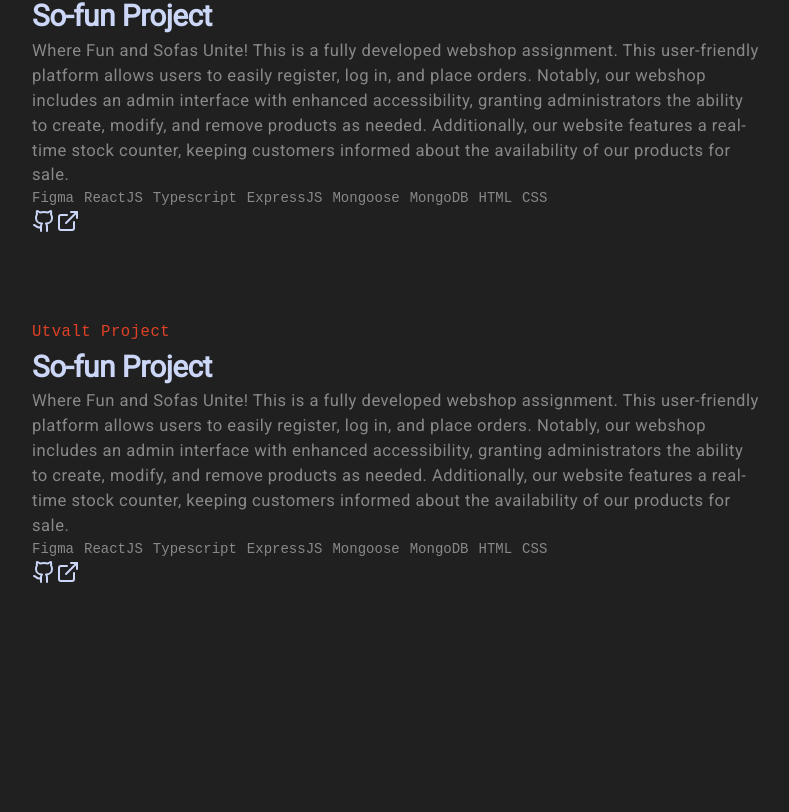
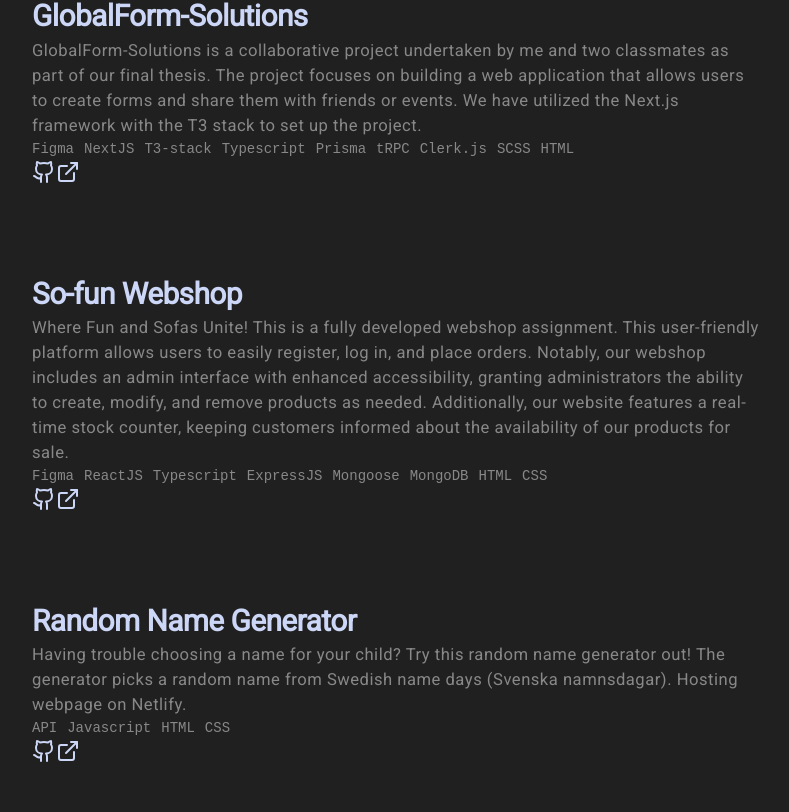
Before and after one commit to Sillen00/Portfolio_CV, a Next.js app: page / in a window 1280 px wide. Shown: the part 3008-3820 px from the top of the page, without its empty margins (244-1033 px from the left). Built offline with nearby package versions, Linux system fonts and the light colour scheme.

Commit message:
added some more projects.

```diff
--- a/data/projects.ts
+++ b/data/projects.ts
@@ -5,7 +5,7 @@ export type Projects = {
   text: string;
   builtWith?: string[];
   githubLink?: string;
-  hostedLink?: string;
+  hostedLink?: string | null;
 };
 
 // Create and export an array of users
@@ -15,7 +15,7 @@ export const projects: Projects[] = [
     feautured: true,
     title: "Star Bomb Game",
     text: "This is our final project in the JavaScript - Basic Course. The task was to create a game from scratch using everything we have learned during the course with an extra focus on OOP, TypeScript, and the P5 library.",
-    builtWith: ["Figma", "OOP-Typescript", "P5.JS", "HTML", "CSS"],
+    builtWith: ["Figma", "OOP", "Typescript", "P5.JS", "HTML", "CSS"],
     githubLink: "https://github.com/Sillen00/Star-Bomb-Game",
     hostedLink: "https://star-bomb.netlify.app/",
   },
@@ -25,34 +25,35 @@ export const projects: Projects[] = [
     title: "Gent´s Hat",
     text: "In this school assignment, we have built a webshop for a fictional hat company. This webshop allows the user to add and edit the number of products in their shopping cart. When the user chooses to check out their placed order, they can fill in their personal information in a validated form. After the purchase is completed, the user receives an order confirmation. On the page, there is also the option to edit, add and remove products in the form of an admin. In this assignment, we have used the Material UI design system to import and style components.",
     builtWith: ["ReactJS", "Typescript", "Material-UI", "HTML", "CSS"],
-    githubLink: "https://github.com/Sillen00/React-Webshop-Gents-Hat?tab=readme-ov-file",
+    githubLink: "https://github.com/Sillen00/React-Webshop-Gents-Hat",
     hostedLink: "https://gentshats.netlify.app/",
   },
   {
     id: 3,
     feautured: true,
-    title: "So-fun Project",
+    title: "GlobalForm-Solutions",
+    text: "GlobalForm-Solutions is a collaborative project undertaken by me and two classmates as part of our final thesis. The project focuses on building a web application that allows users to create forms and share them with friends or events. We have utilized the Next.js framework with the T3 stack to set up the project.",
+    builtWith: ["Figma", "NextJS", "T3-stack", "Typescript", "Prisma", "tRPC", "Clerk.js", "SCSS", "HTML"],
+    githubLink: "https://github.com/Sillen00/GlobalForm-Solutions",
+    hostedLink: "https://global-form-solutions.vercel.app/",
+  },
+  {
+    id: 4,
+    feautured: false,
+    title: "So-fun Webshop",
     text: "Where Fun and Sofas Unite! This is a fully developed webshop assignment. This user-friendly platform allows users to easily register, log in, and place orders. Notably, our webshop includes an admin interface with enhanced accessibility, granting administrators the ability to create, modify, and remove products as needed. Additionally, our website features a real-time stock counter, keeping customers informed about the availability of our products for sale.",
     builtWith: ["Figma", "ReactJS", "Typescript", "ExpressJS", "Mongoose", "MongoDB", "HTML", "CSS"],
     githubLink: "https://github.com/Sillen00/FEST-Webbshop-SOFUN",
-    hostedLink: "https://example.com",
+    hostedLink: null,
   },
-
-
-
-
-
-
-
-
   {
-    id: 4,
-    feautured: true,
-    title: "So-fun Project",
-    text: "Where Fun and Sofas Unite! This is a fully developed webshop assignment. This user-friendly platform allows users to easily register, log in, and place orders. Notably, our webshop includes an admin interface with enhanced accessibility, granting administrators the ability to create, modify, and remove products as needed. Additionally, our website features a real-time stock counter, keeping customers informed about the availability of our products for sale.",
-    builtWith: ["Figma", "ReactJS", "Typescript", "ExpressJS", "Mongoose", "MongoDB", "HTML", "CSS"],
-    githubLink: "https://github.com/Sillen00/FEST-Webbshop-SOFUN",
-    hostedLink: "https://example.com",
+    id: 5,
+    feautured: false,
+    title: "Random Name Generator",
+    text: "Having trouble choosing a name for your child? Try this random name generator out! The generator picks a random name from Swedish name days (Svenska namnsdagar). Hosting webpage on Netlify.",
+    builtWith: ["API", "Javascript", "HTML", "CSS"],
+    githubLink: "https://github.com/Sillen00/Random-Name-Generator",
+    hostedLink: "https://random-name-nameday.netlify.app/",
   },
   // Add more users as needed
 ];
```
